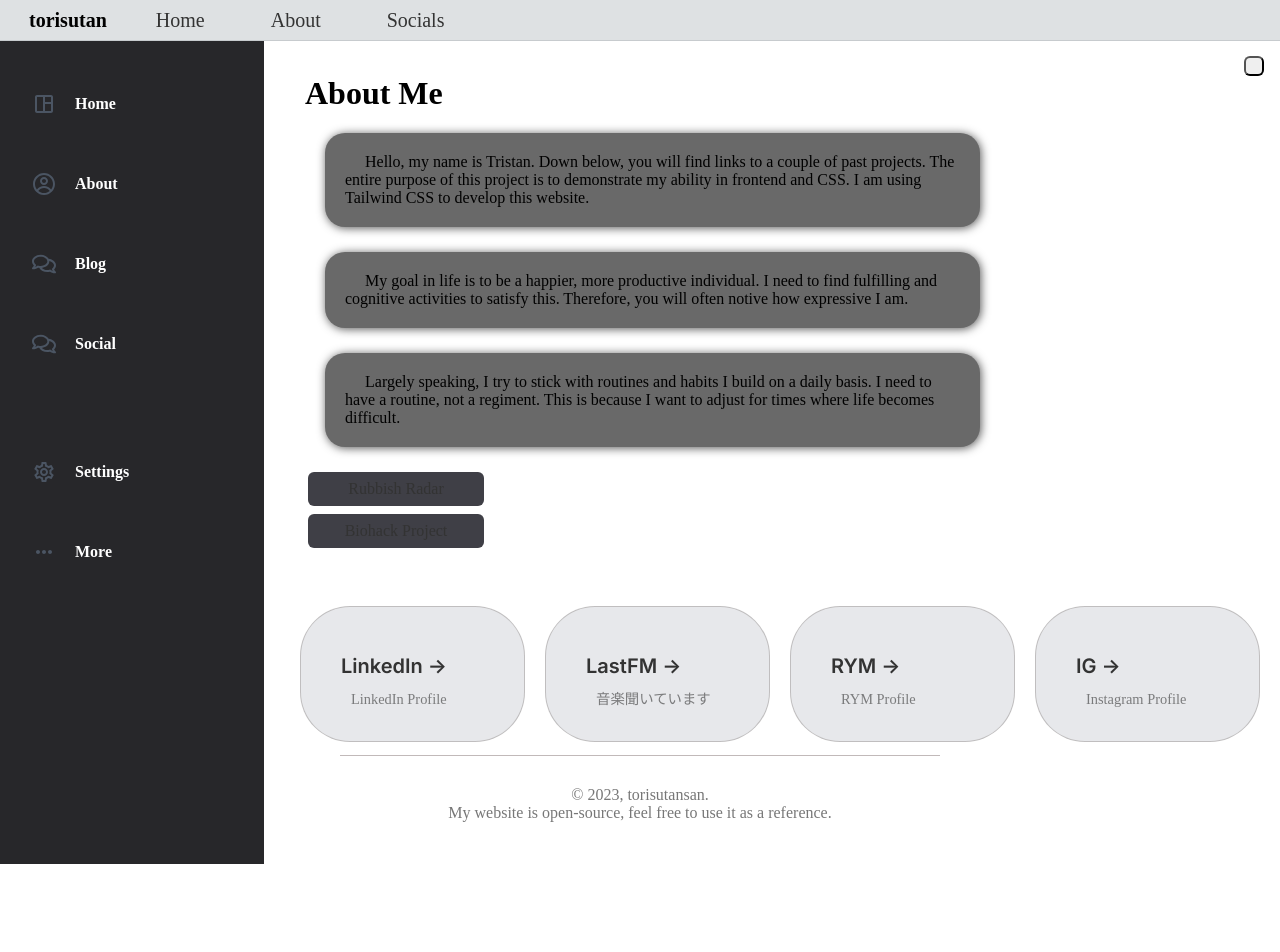
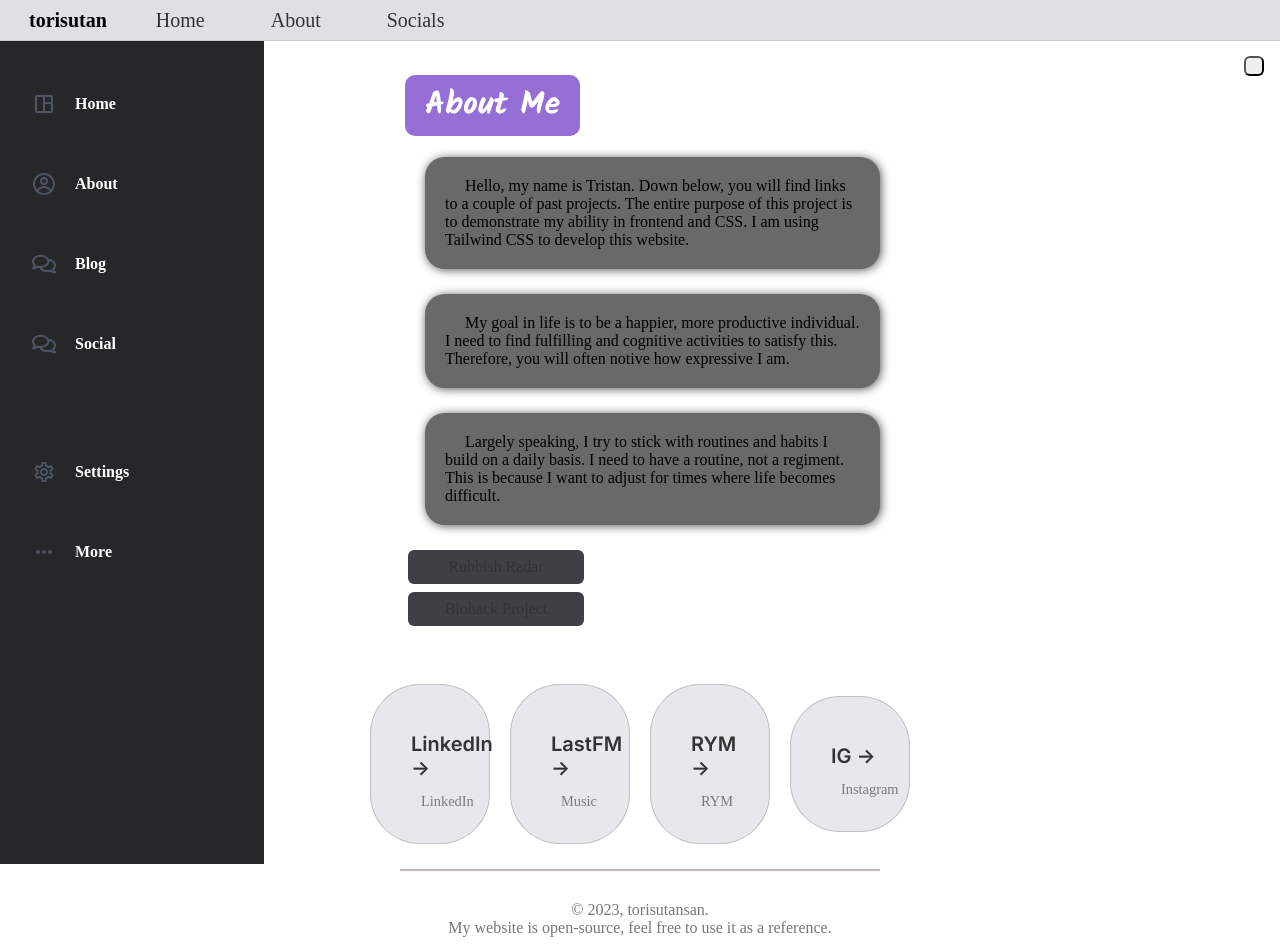
Before and after one commit to torisutansan02/torisutansan, a Next.js app: page /about in a window 1280 px wide. Shown: the top 952 px of the page. Before the commit the page ends 866 px from the top, so only its background shows below. Built offline with nearby package versions, Linux system fonts and the light colour scheme; a web font is replaced by a local one.

Commit message:
Changing a couple of CSS elements

```diff
--- a/components/Footer.js
+++ b/components/Footer.js
@@ -5,7 +5,7 @@ const inter = Inter({ subsets: ['latin'] })
 
 const Footer = () => {
     return (
-        <>
+        <t>
             <main>
                 <div className = {styles.grid}>
                     <a
@@ -18,7 +18,7 @@ const Footer = () => {
                         LinkedIn <span> -&gt; </span>
                         </h2>
                         <p className = {inter.className}>
-                        LinkedIn Profile
+                        LinkedIn
                         </p>
                     </a>
 
@@ -32,7 +32,7 @@ const Footer = () => {
                         LastFM <span> -&gt; </span>
                         </h2>
                         <p className = {inter.className}>
-                        音楽聞いています
+                        Music
                         </p>
                     </a>
 
@@ -46,7 +46,7 @@ const Footer = () => {
                         RYM <span> -&gt; </span>
                         </h2>
                         <p className = {inter.className}>
-                        RYM Profile
+                        RYM
                         </p>
                     </a>
 
@@ -60,7 +60,7 @@ const Footer = () => {
                         IG <span> -&gt; </span>
                         </h2>
                         <p className = {inter.className}>
-                        Instagram Profile
+                        Instagram
                         </p>
                     </a>
                 </div>
@@ -71,7 +71,7 @@ const Footer = () => {
                 <br/>
                 My website is open-source, feel free to use it as a reference.
             </footer>
-        </>
+        </t>
     )
 }
 
--- a/pages/about.js
+++ b/pages/about.js
@@ -10,7 +10,7 @@ function About() {
 
             <Sidebar></Sidebar>
 
-            <h1> About Me </h1>
+            <h1 className = "heading"> About Me </h1>
             <p className = "pretty">
                 Hello, my name is Tristan. Down below, you will find links to a couple of past
                 projects. The entire purpose of this project is to demonstrate my ability in
--- a/pages/blog.js
+++ b/pages/blog.js
@@ -8,7 +8,7 @@ export default function Blog({ allPostsData }) {
     <>
         <Navbar />
         <Sidebar></Sidebar>
-        <h2>Blog</h2>
+        <h2 className = "heading">Blog</h2>
         <ul>
           {allPostsData.map(({ id, date, title }) => (
             <li key={id}>
--- a/pages/index.js
+++ b/pages/index.js
@@ -36,7 +36,7 @@ export default function Home() {
 
       <Sidebar></Sidebar>
 
-          <h1>
+          <h1 className = "heading">
             Who am I?
           </h1>
 
@@ -46,7 +46,7 @@ export default function Home() {
             have the opportunity. As such, I hope this website evolves with time.
           </p>
 
-          <h2>
+          <h2 className = "heading">
             What is this?
           </h2>
 
@@ -54,7 +54,7 @@ export default function Home() {
             I am going to use this to hone in on my front-end skills. I am hoping I get better with CSS, html and JavaScript.
           </p>
 
-          <h3>
+          <h3 className = "heading">
             Purpose
           </h3>
 
@@ -62,7 +62,7 @@ export default function Home() {
             Hopefully I can optimize my code and other features with this website. Most of what I reference comes from NetNinja on Youtube.
           </p>
 
-          <h3>
+          <h3 className = "heading">
             Other Activities
           </h3>
 
--- a/pages/socials.js
+++ b/pages/socials.js
@@ -8,7 +8,7 @@ function Socials() {
             <Navbar />
             <Sidebar></Sidebar>
 
-            <h1> Here are a couple of links to my socials. </h1>
+            <h1 className = "heading"> Socials </h1>
 
             <Footer />
         </>
--- a/styles/Home.module.css
+++ b/styles/Home.module.css
@@ -1,4 +1,5 @@
 @import url('https://fonts.googleapis.com/css2?family=Klee One:wght@300;400;500;600;700&display=swap');
+@import url('https://fonts.googleapis.com/css2?family=Kalam:wght@300;400;500;600;700&display=swap');
 
 .main {
   display: flex;
@@ -78,12 +79,12 @@
 }
 
 .grid {
+  max-width: 100%;
   padding-top: 50px;
   gap: 20px;
-  justify-content: space-evenly;
-  align-content: space-evenly;
+  margin: 0 auto;
   align-items: center;
-  margin: 0 auto;
+  justify-content: center;
   display: grid;
   grid-template-columns: repeat(4, minmax(25%, auto));
   width: var(--max-width);
--- a/styles/globals.css
+++ b/styles/globals.css
@@ -79,11 +79,13 @@ li {
 
 footer {
   text-align: center;
-  padding: 30px 0;
   color: #777;
-  margin: 2% auto;
-  max-width: 600px;
-  border-top: 1px solid #c1b9b9;
+  margin: auto;
+  margin-top: 25px;
+  width: 100%;
+  padding-top: 30px;
+  padding-bottom: 30px;
+  border-top: 2px solid #c1b9b9;
 }
 
 .not-found {
@@ -123,8 +125,8 @@ footer {
   body {
     font-family: "Klee One";
     margin-top: 75px;
-    margin-left: 300px;
-    margin-right: 300px;
+    margin-left: 400px;
+    margin-right: 400px;
   }
 
   h1 {
@@ -150,6 +152,17 @@ footer {
     padding: 20px;
     border-radius: 20px;
     box-shadow: 1px 1px 10px #555555 ;
+  }
+
+  .heading {
+    font-family: "Kalam";
+    width: fit-content;
+    background-color: #966fd6;
+    color: white;
+    padding: 5px;
+    padding-left: 20px;
+    padding-right: 20px;
+    border-radius: 10px;
   }
 }
 
@@ -187,6 +200,17 @@ footer {
     box-shadow: 1px 1px 10px #555555;
   }
 
+  .heading {
+    font-family: "Kalam";
+    width: fit-content;
+    background-color: #966fd6;
+    color: white;
+    padding: 5px;
+    padding-left: 20px;
+    padding-right: 20px;
+    border-radius: 10px;
+  }
+
   footer {
     margin-top: 25px;
   }
```
